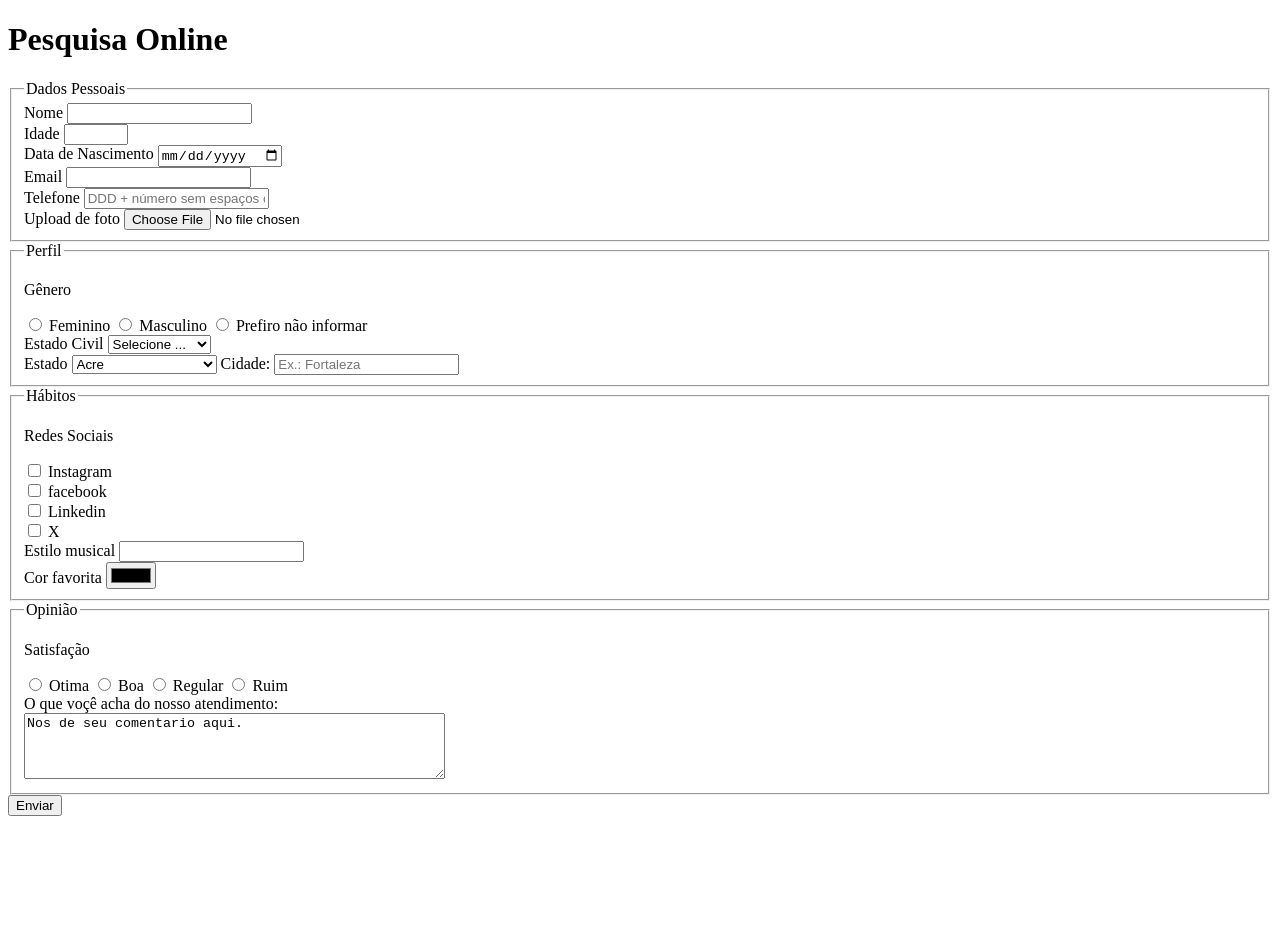
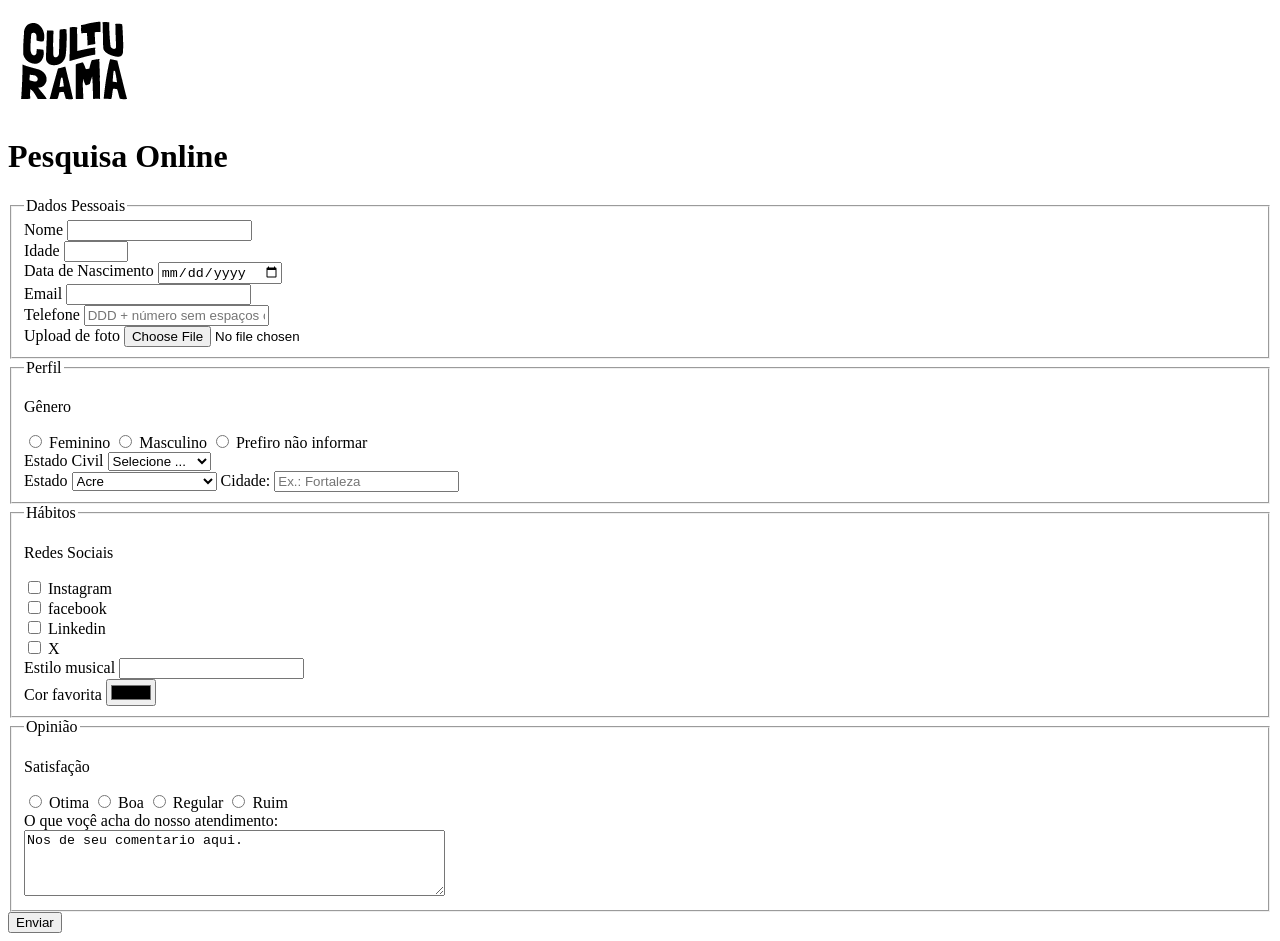
Before and after one commit to athilas/pesquisa-culturama, a plain HTML site: page index.html in a window 1280 px wide. Before the commit the page ends 824 px from the top, so only its background shows below. Drawn offline with Linux system fonts and the light colour scheme.

Commit message:
Adicionado logo culturama

```diff
--- a/index.html
+++ b/index.html
@@ -9,6 +9,7 @@
 </head>
 <body>
     <header>
+        <img src="Img/logo-culturama.png" alt="logo culturama">
         <h1>Pesquisa Online</h1>
     </header>
     <section>
```
